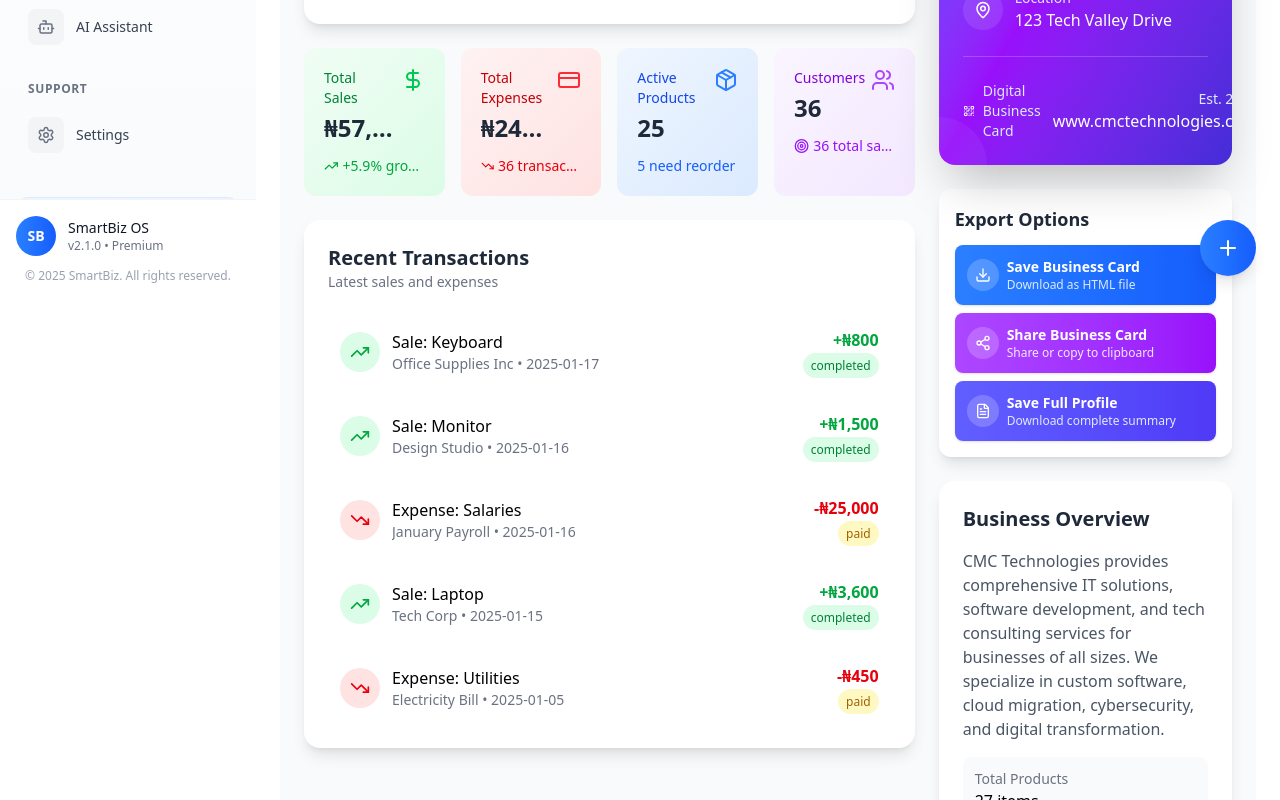
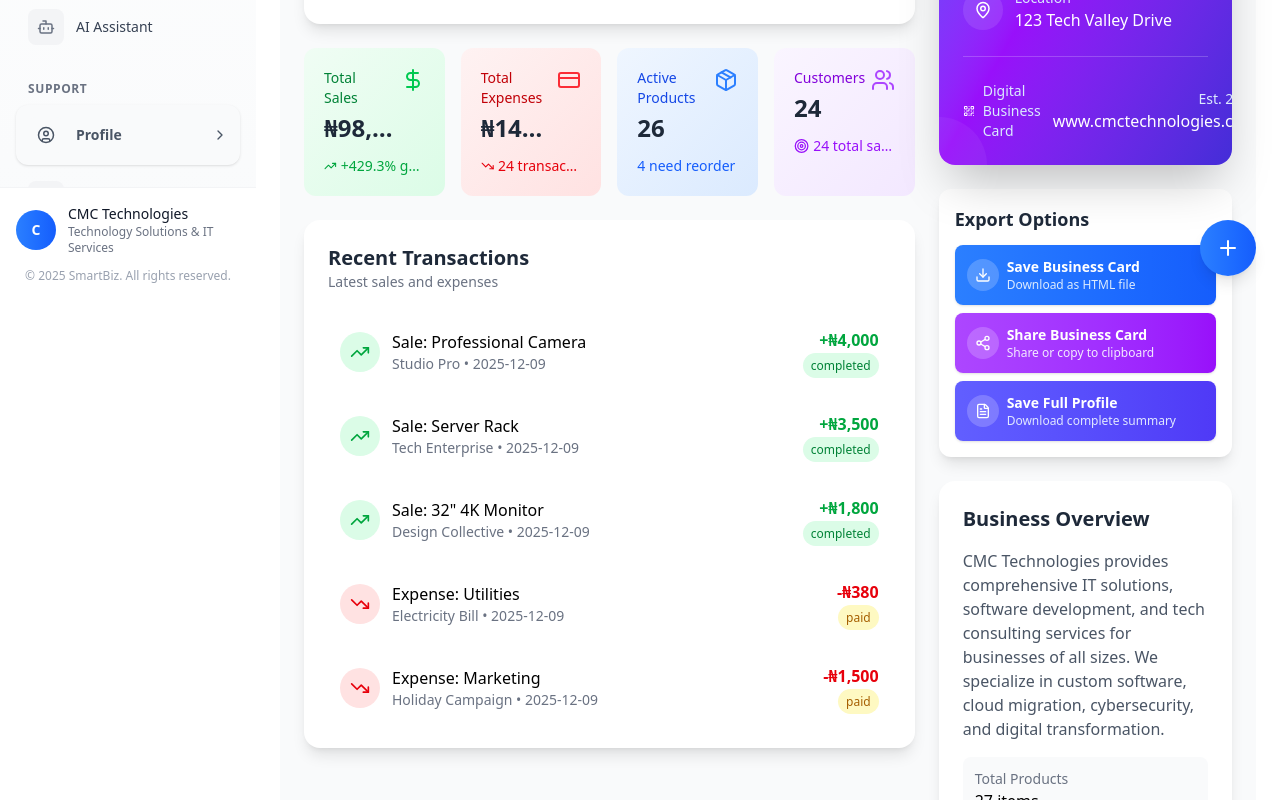
Before and after one commit to mac-101/SmartBiz-Os, a React (Vite) app: page /profile in a window 1280 px wide. Shown: the part 500-1300 px from the top of the page. Built offline with nearby package versions, Linux system fonts and the light colour scheme.

Commit message:
nice work

```diff
--- a/src/components/data.jsx
+++ b/src/components/data.jsx
@@ -1,170 +1,122 @@
 export const sales = [
-  // January 2025
-  { id: 1, date: '2025-01-15', product: 'Laptop', quantity: 3, price: 1200, total: 3600, customer: 'Tech Corp' },
-  { id: 2, date: '2025-01-16', product: 'Monitor', quantity: 5, price: 300, total: 1500, customer: 'Design Studio' },
-  { id: 3, date: '2025-01-17', product: 'Keyboard', quantity: 10, price: 80, total: 800, customer: 'Office Supplies Inc' },
+  // December 2025 - Focus on 9th, 10th, 11th
+  { id: 1, date: '2025-12-09', product: 'Professional Camera', quantity: 2, price: 2000, total: 4000, customer: 'Studio Pro' },
+  { id: 2, date: '2025-12-09', product: 'Server Rack', quantity: 1, price: 3500, total: 3500, customer: 'Tech Enterprise' },
+  { id: 3, date: '2025-12-09', product: '32" 4K Monitor', quantity: 3, price: 600, total: 1800, customer: 'Design Collective' },
 
-  // February 2025
-  { id: 4, date: '2025-02-10', product: 'Gaming PC', quantity: 2, price: 1500, total: 3000, customer: 'Gaming Hub' },
-  { id: 5, date: '2025-02-15', product: 'Webcam', quantity: 8, price: 120, total: 960, customer: 'Remote Workers LLC' },
-  { id: 6, date: '2025-02-22', product: 'Mouse', quantity: 15, price: 25, total: 375, customer: 'Retail Chain' },
+  { id: 4, date: '2025-12-10', product: 'Gaming PC', quantity: 4, price: 1500, total: 6000, customer: 'Esports Team' },
+  { id: 5, date: '2025-12-10', product: 'VR Headset', quantity: 5, price: 800, total: 4000, customer: 'VR Arcade' },
+  { id: 6, date: '2025-12-10', product: 'Standing Desk', quantity: 3, price: 500, total: 1500, customer: 'Corporate Office' },
 
-  // March 2025
-  { id: 7, date: '2025-03-05', product: 'Headphones', quantity: 8, price: 150, total: 1200, customer: 'Audio Hub' },
-  { id: 8, date: '2025-03-12', product: 'External SSD', quantity: 6, price: 200, total: 1200, customer: 'Data Solutions' },
-  { id: 9, date: '2025-03-25', product: 'Tablet', quantity: 4, price: 400, total: 1600, customer: 'Education Center' },
+  { id: 7, date: '2025-12-11', product: 'Laptop', quantity: 8, price: 1200, total: 9600, customer: 'University' },
+  { id: 8, date: '2025-12-11', product: 'Noise Cancelling Headphones', quantity: 12, price: 250, total: 3000, customer: 'Airline Company' },
+  { id: 9, date: '2025-12-11', product: 'Tablet', quantity: 10, price: 450, total: 4500, customer: 'Hospital Network' },
 
-  // April 2025
-  { id: 10, date: '2025-04-03', product: 'Smartphone', quantity: 5, price: 800, total: 4000, customer: 'Mobile World' },
-  { id: 11, date: '2025-04-18', product: 'Laptop Stand', quantity: 12, price: 45, total: 540, customer: 'Ergo Works' },
-  { id: 12, date: '2025-04-29', product: 'Monitor', quantity: 3, price: 350, total: 1050, customer: 'Startup Inc' },
+  // More profitable December sales
+  { id: 10, date: '2025-12-05', product: 'Smartphone', quantity: 7, price: 850, total: 5950, customer: 'Mobile Chain' },
+  { id: 11, date: '2025-12-15', product: 'Gaming Chair', quantity: 5, price: 450, total: 2250, customer: 'Streamer Collective' },
+  { id: 12, date: '2025-12-20', product: '27" Monitor', quantity: 6, price: 300, total: 1800, customer: 'Call Center' },
 
-  // May 2025
-  { id: 13, date: '2025-05-07', product: 'Mechanical Keyboard', quantity: 7, price: 150, total: 1050, customer: 'Gamers Paradise' },
-  { id: 14, date: '2025-05-14', product: 'Wireless Mouse', quantity: 20, price: 35, total: 700, customer: 'Bulk Buyers' },
-  { id: 15, date: '2025-05-30', product: 'Noise Cancelling Headphones', quantity: 4, price: 250, total: 1000, customer: 'Travel Agency' },
+  // November profitable sales
+  { id: 13, date: '2025-11-25', product: 'External SSD', quantity: 15, price: 220, total: 3300, customer: 'Data Center' },
+  { id: 14, date: '2025-11-18', product: 'Mechanical Keyboard', quantity: 20, price: 150, total: 3000, customer: 'Gaming Cafe' },
+  { id: 15, date: '2025-11-30', product: 'Webcam', quantity: 25, price: 110, total: 2750, customer: 'Online School' },
 
-  // June 2025
-  { id: 16, date: '2025-06-05', product: 'Graphics Tablet', quantity: 3, price: 300, total: 900, customer: 'Art Studio' },
-  { id: 17, date: '2025-06-15', product: 'Bluetooth Speaker', quantity: 10, price: 80, total: 800, customer: 'Event Planners' },
-  { id: 18, date: '2025-06-28', product: 'Smartwatch', quantity: 6, price: 300, total: 1800, customer: 'Fitness Center' },
+  // October high-value sales
+  { id: 16, date: '2025-10-15', product: 'Professional Camera', quantity: 3, price: 2000, total: 6000, customer: 'Media Company' },
+  { id: 17, date: '2025-10-22', product: 'Server Rack', quantity: 2, price: 3500, total: 7000, customer: 'Cloud Provider' },
 
-  // July 2025
-  { id: 19, date: '2025-07-03', product: 'Gaming Chair', quantity: 2, price: 400, total: 800, customer: 'Esports Arena' },
-  { id: 20, date: '2025-07-17', product: 'USB Hub', quantity: 25, price: 15, total: 375, customer: 'Coworking Space' },
-  { id: 21, date: '2025-07-30', product: 'Laptop', quantity: 4, price: 1250, total: 5000, customer: 'Corporate Office' },
+  // Random months with profitable spikes
+  { id: 18, date: '2025-09-12', product: 'Laptop', quantity: 6, price: 1200, total: 7200, customer: 'Tech Startup' },
+  { id: 19, date: '2025-08-08', product: 'Gaming PC', quantity: 3, price: 1500, total: 4500, customer: 'Gaming Studio' },
+  { id: 20, date: '2025-07-14', product: '32" 4K Monitor', quantity: 4, price: 600, total: 2400, customer: 'Video Editor' },
 
-  // August 2025
-  { id: 22, date: '2025-08-08', product: 'External Monitor', quantity: 5, price: 320, total: 1600, customer: 'Remote Team' },
-  { id: 23, date: '2025-08-19', product: 'Keyboard', quantity: 15, price: 85, total: 1275, customer: 'School District' },
-  { id: 24, date: '2025-08-31', product: 'Webcam', quantity: 10, price: 110, total: 1100, customer: 'Online Tutors' },
-
-  // September 2025
-  { id: 25, date: '2025-09-04', product: 'Tablet', quantity: 6, price: 450, total: 2700, customer: 'Hospital' },
-  { id: 26, date: '2025-09-16', product: 'Headphones', quantity: 12, price: 140, total: 1680, customer: 'Call Center' },
-  { id: 27, date: '2025-09-27', product: 'Smartphone', quantity: 3, price: 850, total: 2550, customer: 'Retail Store' },
-
-  // October 2025
-  { id: 28, date: '2025-10-10', product: 'Gaming PC', quantity: 1, price: 2000, total: 2000, customer: 'Professional Gamer' },
-  { id: 29, date: '2025-10-22', product: 'Monitor Stand', quantity: 8, price: 60, total: 480, customer: 'Design Agency' },
-  { id: 30, date: '2025-10-29', product: 'Wireless Earbuds', quantity: 15, price: 120, total: 1800, customer: 'Gym Chain' },
-
-  // November 2025
-  { id: 31, date: '2025-11-05', product: 'Laptop', quantity: 2, price: 1300, total: 2600, customer: 'Freelancer' },
-  { id: 32, date: '2025-11-18', product: 'Mechanical Keyboard', quantity: 5, price: 160, total: 800, customer: 'Software Devs' },
-  { id: 33, date: '2025-11-30', product: 'External SSD', quantity: 7, price: 220, total: 1540, customer: 'Photography Studio' },
-
-  // December 2025
-  { id: 34, date: '2025-12-03', product: 'Smartwatch', quantity: 8, price: 350, total: 2800, customer: 'Corporate Gifts' },
-  { id: 35, date: '2025-12-15', product: 'Gaming Chair', quantity: 3, price: 450, total: 1350, customer: 'Streaming Setup' },
-  { id: 36, date: '2025-12-28', product: 'Bluetooth Speaker', quantity: 12, price: 90, total: 1080, customer: 'Party Planners' }
+  // More profitable sales for graph variety
+  { id: 21, date: '2025-06-30', product: 'Tablet', quantity: 8, price: 450, total: 3600, customer: 'School District' },
+  { id: 22, date: '2025-05-25', product: 'Smartphone', quantity: 5, price: 850, total: 4250, customer: 'Retail Store' },
+  { id: 23, date: '2025-04-18', product: 'VR Headset', quantity: 4, price: 800, total: 3200, customer: 'Museum' },
+  { id: 24, date: '2025-03-22', product: 'Standing Desk', quantity: 6, price: 500, total: 3000, customer: 'Co-working Space' }
 ];
 
 export const expense = [
-  // January 2025
-  { id: 1, date: '2025-01-05', category: 'Utilities', description: 'Electricity Bill', amount: 450, vendor: 'Power Co' },
-  { id: 2, date: '2025-01-16', category: 'Salaries', description: 'January Payroll', amount: 25000, vendor: 'Payroll Dept' },
-  { id: 3, date: '2025-01-27', category: 'Office Supplies', description: 'Printer Paper & Ink', amount: 320, vendor: 'Office Depot' },
+  // December 2025 - Focus on 9th, 10th, 11th
+  { id: 1, date: '2025-12-09', category: 'Utilities', description: 'Electricity Bill', amount: 380, vendor: 'Power Co' },
+  { id: 2, date: '2025-12-09', category: 'Marketing', description: 'Holiday Campaign', amount: 1500, vendor: 'Digital Agency' },
+  { id: 3, date: '2025-12-09', category: 'Office Supplies', description: 'Shipping Materials', amount: 420, vendor: 'Supply Store' },
 
-  // February 2025
-  { id: 4, date: '2025-02-03', category: 'Marketing', description: 'Google Ads Campaign', amount: 1200, vendor: 'Google LLC' },
-  { id: 5, date: '2025-02-14', category: 'Rent', description: 'Office Space Rent', amount: 3500, vendor: 'Property Management' },
-  { id: 6, date: '2025-02-25', category: 'Software', description: 'Adobe Creative Cloud', amount: 600, vendor: 'Adobe Inc' },
+  { id: 4, date: '2025-12-10', category: 'Software', description: 'Annual License Renewal', amount: 1200, vendor: 'Software Inc' },
+  { id: 5, date: '2025-12-10', category: 'Rent', description: 'Office Space Rent', amount: 3200, vendor: 'Property Management' },
+  { id: 6, date: '2025-12-10', category: 'Maintenance', description: 'Equipment Repair', amount: 850, vendor: 'Tech Services' },
 
-  // March 2025
-  { id: 7, date: '2025-03-07', category: 'Utilities', description: 'Internet Bill', amount: 120, vendor: 'ISP Provider' },
-  { id: 8, date: '2025-03-18', category: 'Salaries', description: 'March Payroll', amount: 25500, vendor: 'Payroll Dept' },
-  { id: 9, date: '2025-03-29', category: 'Marketing', description: 'Social Media Ads', amount: 800, vendor: 'Meta Platforms' },
+  { id: 7, date: '2025-12-11', category: 'Salaries', description: 'December Payroll', amount: 28500, vendor: 'Payroll Dept' },
+  { id: 8, date: '2025-12-11', category: 'Marketing', description: 'Social Media Ads', amount: 900, vendor: 'Meta Platforms' },
+  { id: 9, date: '2025-12-11', category: 'Utilities', description: 'Internet Bill', amount: 135, vendor: 'ISP Provider' },
 
-  // April 2025
-  { id: 10, date: '2025-04-05', category: 'Office Supplies', description: 'Desk Chairs', amount: 1200, vendor: 'Office Furniture Co' },
-  { id: 11, date: '2025-04-16', category: 'Rent', description: 'Office Space Rent', amount: 3500, vendor: 'Property Management' },
-  { id: 12, date: '2025-04-28', category: 'Software', description: 'Microsoft 365', amount: 400, vendor: 'Microsoft' },
+  // Low expenses to show profit
+  { id: 10, date: '2025-11-28', category: 'Office Supplies', description: 'Basic Supplies', amount: 280, vendor: 'Office Depot' },
+  { id: 11, date: '2025-11-15', category: 'Utilities', description: 'Water Bill', amount: 160, vendor: 'Water Company' },
+  { id: 12, date: '2025-11-05', category: 'Marketing', description: 'Email Campaign', amount: 450, vendor: 'Mail Service' },
 
-  // May 2025
-  { id: 13, date: '2025-05-08', category: 'Marketing', description: 'Email Marketing Tool', amount: 300, vendor: 'MailChimp' },
-  { id: 14, date: '2025-05-19', category: 'Salaries', description: 'May Payroll', amount: 26000, vendor: 'Payroll Dept' },
-  { id: 15, date: '2025-05-30', category: 'Utilities', description: 'Water Bill', amount: 180, vendor: 'Water Company' },
+  // Moderate expenses
+  { id: 13, date: '2025-10-20', category: 'Software', description: 'Cloud Storage', amount: 600, vendor: 'Cloud Provider' },
+  { id: 14, date: '2025-10-10', category: 'Rent', description: 'Office Space Rent', amount: 3200, vendor: 'Property Management' },
+  { id: 15, date: '2025-09-25', category: 'Training', description: 'Team Workshop', amount: 1800, vendor: 'Training Co' },
 
-  // June 2025
-  { id: 16, date: '2025-06-04', category: 'Travel', description: 'Business Conference Travel', amount: 1500, vendor: 'Airline Co' },
-  { id: 17, date: '2025-06-15', category: 'Rent', description: 'Office Space Rent', amount: 3500, vendor: 'Property Management' },
-  { id: 18, date: '2025-06-26', category: 'Software', description: 'Accounting Software', amount: 500, vendor: 'QuickBooks' },
+  // Salaries (largest expense)
+  { id: 16, date: '2025-09-15', category: 'Salaries', description: 'September Payroll', amount: 27500, vendor: 'Payroll Dept' },
+  { id: 17, date: '2025-08-15', category: 'Salaries', description: 'August Payroll', amount: 27000, vendor: 'Payroll Dept' },
+  { id: 18, date: '2025-07-15', category: 'Salaries', description: 'July Payroll', amount: 26500, vendor: 'Payroll Dept' },
 
-  // July 2025
-  { id: 19, date: '2025-07-03', category: 'Marketing', description: 'Influencer Campaign', amount: 2000, vendor: 'Marketing Agency' },
-  { id: 20, date: '2025-07-14', category: 'Salaries', description: 'July Payroll', amount: 26500, vendor: 'Payroll Dept' },
-  { id: 21, date: '2025-07-25', category: 'Office Supplies', description: 'New Computers', amount: 6000, vendor: 'Dell Technologies' },
-
-  // August 2025
-  { id: 22, date: '2025-08-07', category: 'Utilities', description: 'Electricity Bill', amount: 480, vendor: 'Power Co' },
-  { id: 23, date: '2025-08-18', category: 'Rent', description: 'Office Space Rent', amount: 3500, vendor: 'Property Management' },
-  { id: 24, date: '2025-08-29', category: 'Training', description: 'Employee Training Program', amount: 1200, vendor: 'Training Institute' },
-
-  // September 2025
-  { id: 25, date: '2025-09-05', category: 'Salaries', description: 'September Payroll', amount: 27000, vendor: 'Payroll Dept' },
-  { id: 26, date: '2025-09-16', category: 'Marketing', description: 'Trade Show Booth', amount: 3500, vendor: 'Event Organizers' },
-  { id: 27, date: '2025-09-27', category: 'Software', description: 'CRM Subscription', amount: 450, vendor: 'Salesforce' },
-
-  // October 2025
-  { id: 28, date: '2025-10-08', category: 'Office Supplies', description: 'Winter Office Supplies', amount: 850, vendor: 'Staples' },
-  { id: 29, date: '2025-10-19', category: 'Rent', description: 'Office Space Rent', amount: 3500, vendor: 'Property Management' },
-  { id: 30, date: '2025-10-30', category: 'Salaries', description: 'October Payroll', amount: 27500, vendor: 'Payroll Dept' },
-
-  // November 2025
-  { id: 31, date: '2025-11-06', category: 'Utilities', description: 'Heating Bill', amount: 520, vendor: 'Gas Company' },
-  { id: 32, date: '2025-11-17', category: 'Marketing', description: 'Holiday Campaign', amount: 2800, vendor: 'Marketing Agency' },
-  { id: 33, date: '2025-11-28', category: 'Bonus', description: 'Year-end Bonuses', amount: 10000, vendor: 'Payroll Dept' },
-
-  // December 2025
-  { id: 34, date: '2025-12-05', category: 'Office Supplies', description: 'Holiday Decorations', amount: 300, vendor: 'Party Store' },
-  { id: 35, date: '2025-12-16', category: 'Rent', description: 'Office Space Rent', amount: 3500, vendor: 'Property Management' },
-  { id: 36, date: '2025-12-27', category: 'Salaries', description: 'December Payroll', amount: 28000, vendor: 'Payroll Dept' }
+  // Various expenses for colorful graph
+  { id: 19, date: '2025-06-20', category: 'Travel', description: 'Business Trip', amount: 2200, vendor: 'Airline & Hotel' },
+  { id: 20, date: '2025-06-10', category: 'Marketing', description: 'Trade Show', amount: 3500, vendor: 'Event Organizer' },
+  { id: 21, date: '2025-05-18', category: 'Equipment', description: 'New Printer', amount: 800, vendor: 'Office Tech' },
+  { id: 22, date: '2025-04-12', category: 'Software', description: 'Design Tools', amount: 1200, vendor: 'Adobe Inc' },
+  { id: 23, date: '2025-03-28', category: 'Bonus', description: 'Q1 Bonus', amount: 5000, vendor: 'Payroll Dept' },
+  { id: 24, date: '2025-02-14', category: 'Marketing', description: 'Valentine Campaign', amount: 2800, vendor: 'Marketing Agency' }
 ];
 
 export const inventory = [
-  // Electronics
-  { id: 1, product: 'Laptop', sku: 'LT-1001', category: 'Electronics', quantity: 42, price: 1200, reorderLevel: 10 },
-  { id: 2, product: 'Gaming PC', sku: 'GP-1002', category: 'Electronics', quantity: 15, price: 1500, reorderLevel: 5 },
-  { id: 3, product: 'Tablet', sku: 'TB-1003', category: 'Electronics', quantity: 28, price: 450, reorderLevel: 8 },
-  { id: 4, product: 'Smartphone', sku: 'SP-1004', category: 'Electronics', quantity: 35, price: 850, reorderLevel: 10 },
+  // High-value items with varied stock
+  { id: 1, product: 'Professional Camera', sku: 'PC-8001', category: 'Photography', quantity: 6, price: 2000, reorderLevel: 2 },
+  { id: 2, product: 'Server Rack', sku: 'SR-8002', category: 'Enterprise', quantity: 3, price: 3500, reorderLevel: 1 },
+  { id: 3, product: '32" 4K Monitor', sku: 'MN-2002', category: 'Monitors', quantity: 8, price: 600, reorderLevel: 4 },
+  { id: 4, product: 'VR Headset', sku: 'VR-8003', category: 'Gaming', quantity: 5, price: 800, reorderLevel: 3 },
+  { id: 5, product: 'Gaming PC', sku: 'GP-1002', category: 'Electronics', quantity: 11, price: 1500, reorderLevel: 5 },
+  { id: 6, product: 'Standing Desk', sku: 'SD-6002', category: 'Furniture', quantity: 9, price: 500, reorderLevel: 3 },
 
-  // Monitors
-  { id: 5, product: '27" Monitor', sku: 'MN-2001', category: 'Monitors', quantity: 30, price: 300, reorderLevel: 8 },
-  { id: 6, product: '32" 4K Monitor', sku: 'MN-2002', category: 'Monitors', quantity: 12, price: 600, reorderLevel: 4 },
-  { id: 7, product: '24" Gaming Monitor', sku: 'MN-2003', category: 'Monitors', quantity: 18, price: 450, reorderLevel: 6 },
+  // Regular items with good stock
+  { id: 7, product: 'Laptop', sku: 'LT-1001', category: 'Electronics', quantity: 34, price: 1200, reorderLevel: 10 },
+  { id: 8, product: 'Tablet', sku: 'TB-1003', category: 'Electronics', quantity: 18, price: 450, reorderLevel: 8 },
+  { id: 9, product: 'Smartphone', sku: 'SP-1004', category: 'Electronics', quantity: 28, price: 850, reorderLevel: 10 },
+  { id: 10, product: '27" Monitor', sku: 'MN-2001', category: 'Monitors', quantity: 24, price: 300, reorderLevel: 8 },
+  { id: 11, product: '24" Gaming Monitor', sku: 'MN-2003', category: 'Monitors', quantity: 10, price: 450, reorderLevel: 6 },
 
-  // Accessories
-  { id: 8, product: 'Mechanical Keyboard', sku: 'KB-3001', category: 'Accessories', quantity: 125, price: 150, reorderLevel: 30 },
-  { id: 9, product: 'Wireless Mouse', sku: 'MS-3002', category: 'Accessories', quantity: 0, price: 35, reorderLevel: 20 },
-  { id: 10, product: 'Webcam', sku: 'WC-3003', category: 'Accessories', quantity: 65, price: 110, reorderLevel: 15 },
-  { id: 11, product: 'External SSD', sku: 'SSD-3004', category: 'Accessories', quantity: 42, price: 220, reorderLevel: 12 },
-  { id: 12, product: 'USB Hub', sku: 'USB-3005', category: 'Accessories', quantity: 95, price: 15, reorderLevel: 25 },
+  // Accessories with varied quantities
+  { id: 12, product: 'Mechanical Keyboard', sku: 'KB-3001', category: 'Accessories', quantity: 105, price: 150, reorderLevel: 30 },
+  { id: 13, product: 'Wireless Mouse', sku: 'MS-3002', category: 'Accessories', quantity: 45, price: 35, reorderLevel: 20 },
+  { id: 14, product: 'Webcam', sku: 'WC-3003', category: 'Accessories', quantity: 40, price: 110, reorderLevel: 15 },
+  { id: 15, product: 'External SSD', sku: 'SSD-3004', category: 'Accessories', quantity: 27, price: 220, reorderLevel: 12 },
+  { id: 16, product: 'USB Hub', sku: 'USB-3005', category: 'Accessories', quantity: 75, price: 15, reorderLevel: 25 },
 
-  // Audio
-  { id: 13, product: 'Noise Cancelling Headphones', sku: 'HP-4001', category: 'Audio', quantity: 56, price: 250, reorderLevel: 12 },
-  { id: 14, product: 'Wireless Earbuds', sku: 'EB-4002', category: 'Audio', quantity: 0, price: 120, reorderLevel: 20 },
-  { id: 15, product: 'Bluetooth Speaker', sku: 'BS-4003', category: 'Audio', quantity: 45, price: 90, reorderLevel: 10 },
+  // Audio products
+  { id: 17, product: 'Noise Cancelling Headphones', sku: 'HP-4001', category: 'Audio', quantity: 44, price: 250, reorderLevel: 12 },
+  { id: 18, product: 'Wireless Earbuds', sku: 'EB-4002', category: 'Audio', quantity: 15, price: 120, reorderLevel: 20 },
+  { id: 19, product: 'Bluetooth Speaker', sku: 'BS-4003', category: 'Audio', quantity: 35, price: 90, reorderLevel: 10 },
 
-  // Gaming
-  { id: 16, product: 'Gaming Chair', sku: 'GC-5001', category: 'Gaming', quantity: 22, price: 450, reorderLevel: 5 },
-  { id: 17, product: 'Graphics Tablet', sku: 'GT-5002', category: 'Gaming', quantity: 18, price: 300, reorderLevel: 4 },
-  { id: 18, product: 'Smartwatch', sku: 'SW-5003', category: 'Gaming', quantity: 32, price: 350, reorderLevel: 8 },
+  // Gaming items
+  { id: 20, product: 'Gaming Chair', sku: 'GC-5001', category: 'Gaming', quantity: 17, price: 450, reorderLevel: 5 },
+  { id: 21, product: 'Graphics Tablet', sku: 'GT-5002', category: 'Gaming', quantity: 14, price: 300, reorderLevel: 4 },
+  { id: 22, product: 'Smartwatch', sku: 'SW-5003', category: 'Gaming', quantity: 24, price: 350, reorderLevel: 8 },
 
-  // Office Furniture
-  { id: 19, product: 'Ergonomic Chair', sku: 'EC-6001', category: 'Furniture', quantity: 25, price: 350, reorderLevel: 6 },
-  { id: 20, product: 'Standing Desk', sku: 'SD-6002', category: 'Furniture', quantity: 15, price: 500, reorderLevel: 3 },
-  { id: 21, product: 'Monitor Stand', sku: 'MS-6003', category: 'Furniture', quantity: 40, price: 60, reorderLevel: 10 },
+  // Furniture
+  { id: 23, product: 'Ergonomic Chair', sku: 'EC-6001', category: 'Furniture', quantity: 20, price: 350, reorderLevel: 6 },
+  { id: 24, product: 'Monitor Stand', sku: 'MS-6003', category: 'Furniture', quantity: 32, price: 60, reorderLevel: 10 },
 
-  // Low Stock Items (for alerts)
-  { id: 22, product: 'HDMI Cable', sku: 'HC-7001', category: 'Cables', quantity: 4, price: 20, reorderLevel: 15 },
-  { id: 23, product: 'Laptop Charger', sku: 'LC-7002', category: 'Power', quantity: 3, price: 80, reorderLevel: 10 },
-  { id: 24, product: 'Mouse Pad', sku: 'MP-7003', category: 'Accessories', quantity: 2, price: 15, reorderLevel: 20 },
-
-  // High Value Items
-  { id: 25, product: 'Professional Camera', sku: 'PC-8001', category: 'Photography', quantity: 8, price: 2000, reorderLevel: 2 },
-  { id: 26, product: 'Server Rack', sku: 'SR-8002', category: 'Enterprise', quantity: 5, price: 3500, reorderLevel: 1 },
-  { id: 27, product: 'VR Headset', sku: 'VR-8003', category: 'Gaming', quantity: 10, price: 800, reorderLevel: 3 }
+  // Low stock items for alert visuals
+  { id: 25, product: 'HDMI Cable', sku: 'HC-7001', category: 'Cables', quantity: 2, price: 20, reorderLevel: 15 },
+  { id: 26, product: 'Laptop Charger', sku: 'LC-7002', category: 'Power', quantity: 1, price: 80, reorderLevel: 10 },
+  { id: 27, product: 'Mouse Pad', sku: 'MP-7003', category: 'Accessories', quantity: 0, price: 15, reorderLevel: 20 }
 ];
 
 
--- a/src/components/sidebar.jsx
+++ b/src/components/sidebar.jsx
@@ -8,10 +8,11 @@ import {
     LayoutDashboard,
     ChevronRight,
     BarChart3,
-    Package,
+    UserCircle,
     MessageSquare,
     Shield
 } from "lucide-react";
+import { businessInfo } from "./data";
 
 export default function Sidebar({ active, onclick }) {
     const menuItems = [
@@ -19,8 +20,9 @@ export default function Sidebar({ active, onclick }) {
         { path: "/sales", label: "Sales", icon: ShoppingCart, color: "text-green-600", bg: "bg-green-50" },
         { path: "/expenses", label: "Expenses", icon: Receipt, color: "text-red-600", bg: "bg-red-50" },
         { path: "/inventory", label: "Inventory", icon: FolderKanban, color: "text-purple-600", bg: "bg-purple-50" },
-        { path: "/profile", label: "Reports", icon: BarChart3, color: "text-amber-600", bg: "bg-amber-50" },
+        { path: "/Reports", label: "Reports", icon: BarChart3, color: "text-amber-600", bg: "bg-amber-50" },
         { path: "/assistant", label: "AI Assistant", icon: Bot, color: "text-cyan-600", bg: "bg-cyan-50" },
+        { path: "/profile", label: "Profile", icon: UserCircle, color: "text-gray-600", bg: "bg-gray-50" },
         { path: "/settings", label: "Settings", icon: Settings, color: "text-gray-600", bg: "bg-gray-50" },
     ];
 
@@ -149,17 +151,19 @@ export default function Sidebar({ active, onclick }) {
             <div className="p-4 border-t border-gray-100 bg-white">
                 <div className="flex items-center gap-3 mb-3">
                     <div className="w-10 h-10 rounded-full bg-linear-to-r from-blue-500 to-blue-600 flex items-center justify-center">
-                        <span className="text-white text-sm font-bold">SB</span>
+                        <span className="text-white text-sm font-bold">{businessInfo.businessName.charAt(0)}</span>
                     </div>
                     <div className="flex-1">
-                        <p className="text-sm font-medium text-gray-900">SmartBiz OS</p>
-                        <p className="text-xs text-gray-500">v2.1.0 • Premium</p>
+                        <p className="text-sm font-medium text-gray-900">{businessInfo.businessName}</p>
+                        <p className="text-xs text-gray-500">{businessInfo.businessType}</p>
                     </div>
                 </div>
                 <div className="text-xs text-gray-400 text-center">
                     © {new Date().getFullYear()} SmartBiz. All rights reserved.
                 </div>
             </div>
+
+
         </div>
     );
 }
```
